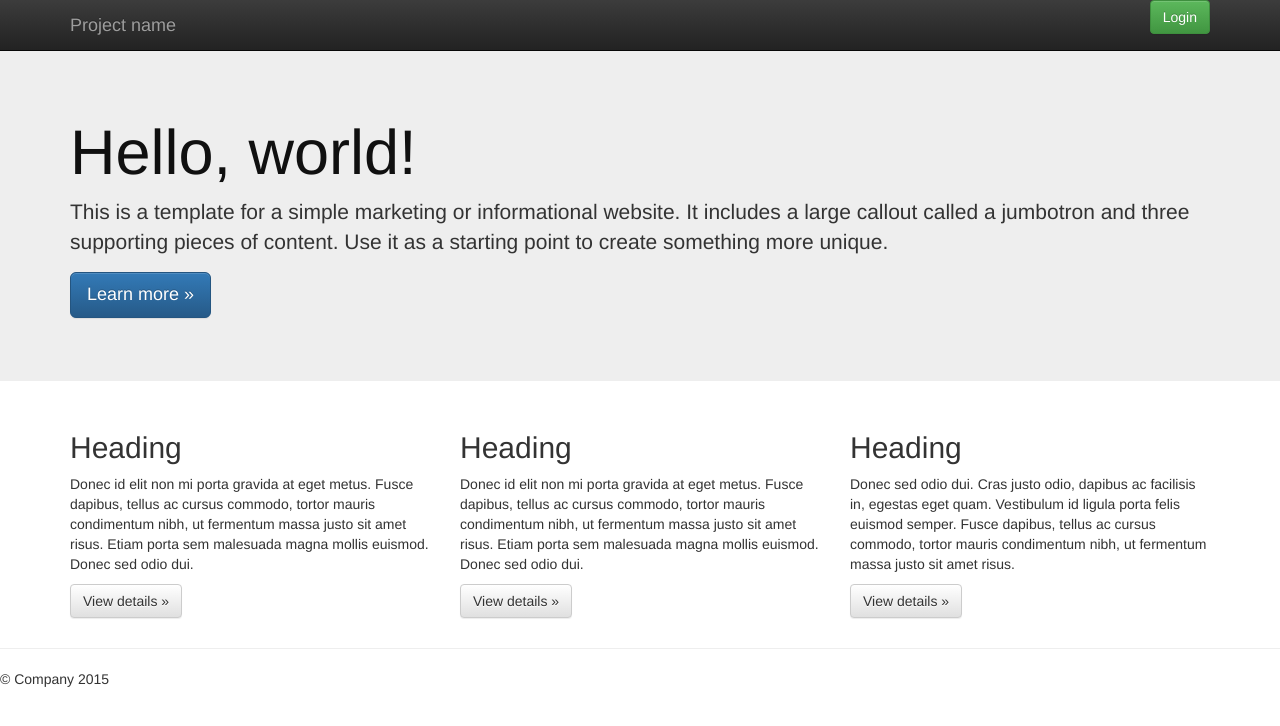
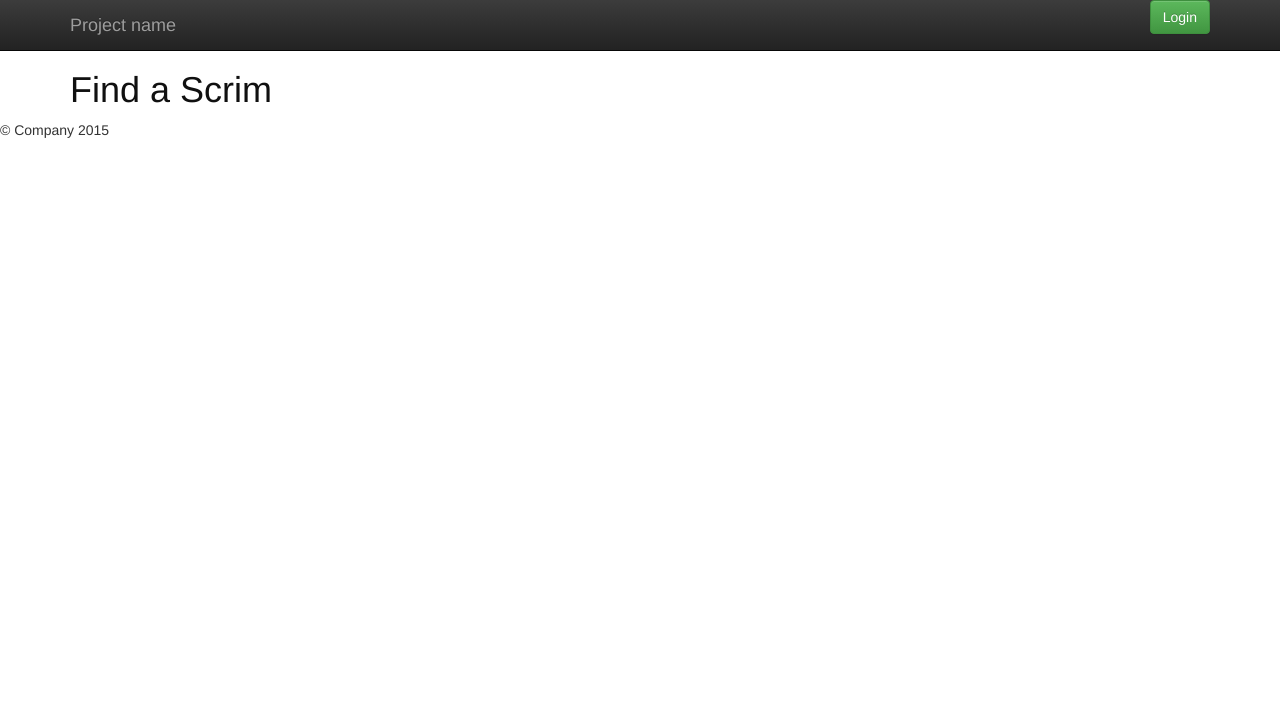
Before and after one commit to Munsterberg/lolapp, a Django app: page / in a window 1280 px wide. Shown: the top 726 px of the page. Run offline with Django 3.2, Linux system fonts and the light colour scheme; some libraries are stand-ins or nearby versions.

Commit message:
Remove boilerplate content

```diff
--- a/lol/static/css/main.css
+++ b/lol/static/css/main.css
@@ -1,9 +1,3 @@
-
-
-/* ==========================================================================
-   Author's custom styles
-   ========================================================================== */
-
-.jumbotron h1 {
+h1 {
     color: rgba(16, 16, 16, 1);
 }
--- a/lol/templates/lol/index.html
+++ b/lol/templates/lol/index.html
@@ -1,37 +1,10 @@
 {% extends 'base.html' %}
 
 {% block content %}
-<!-- Main jumbotron for a primary marketing message or call to action -->
-<div class="jumbotron">
-    <div class="container">
-    <h1>Hello, world!</h1>
-    <p>This is a template for a simple marketing or informational website. It includes a large callout called a jumbotron and three supporting pieces of content. Use it as a starting point to create something more unique.</p>
-    <p><a class="btn btn-primary btn-lg" href="#" role="button">Learn more &raquo;</a></p>
-    </div>
-</div>
 
 <div class="container">
-    <!-- Example row of columns -->
-    <div class="row">
-    <div class="col-md-4">
-        <h2>Heading</h2>
-        <p>Donec id elit non mi porta gravida at eget metus. Fusce dapibus, tellus ac cursus commodo, tortor mauris condimentum nibh, ut fermentum massa justo sit amet risus. Etiam porta sem malesuada magna mollis euismod. Donec sed odio dui. </p>
-        <p><a class="btn btn-default" href="#" role="button">View details &raquo;</a></p>
-    </div>
-    <div class="col-md-4">
-        <h2>Heading</h2>
-        <p>Donec id elit non mi porta gravida at eget metus. Fusce dapibus, tellus ac cursus commodo, tortor mauris condimentum nibh, ut fermentum massa justo sit amet risus. Etiam porta sem malesuada magna mollis euismod. Donec sed odio dui. </p>
-        <p><a class="btn btn-default" href="#" role="button">View details &raquo;</a></p>
-    </div>
-    <div class="col-md-4">
-        <h2>Heading</h2>
-        <p>Donec sed odio dui. Cras justo odio, dapibus ac facilisis in, egestas eget quam. Vestibulum id ligula porta felis euismod semper. Fusce dapibus, tellus ac cursus commodo, tortor mauris condimentum nibh, ut fermentum massa justo sit amet risus.</p>
-        <p><a class="btn btn-default" href="#" role="button">View details &raquo;</a></p>
-    </div>
-    </div>
+    <h1>Find a Scrim</h1>
 </div>
-    <hr>
-
 
 {% endblock %}
 
```
